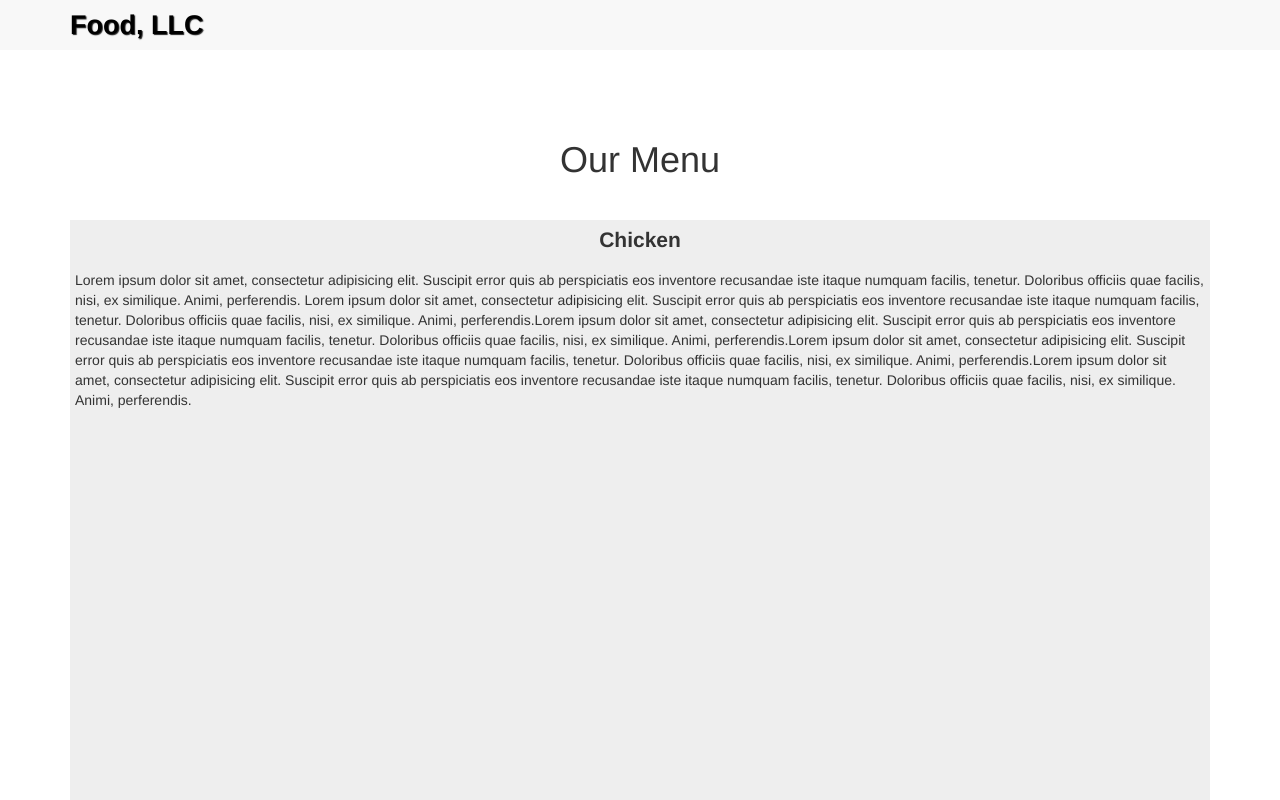
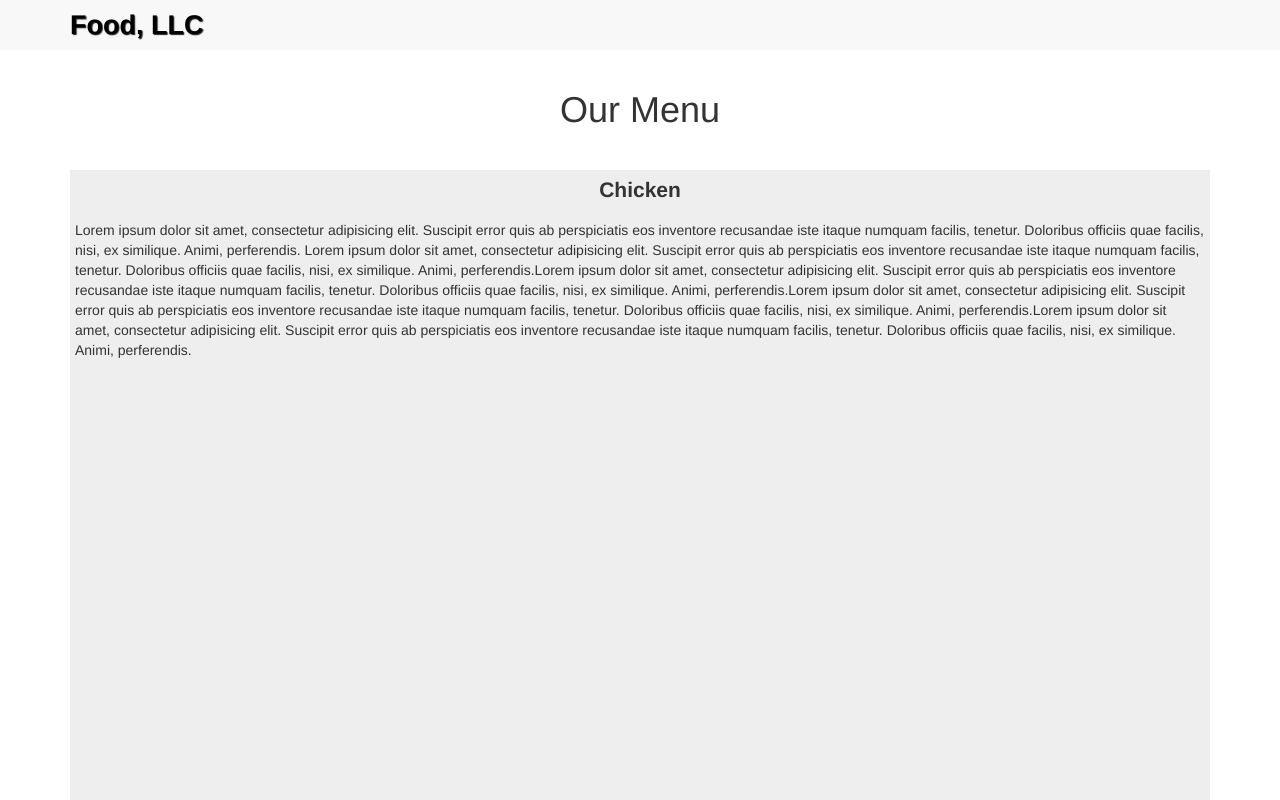
Before and after one commit to yuzhoux/WebDev, a plain HTML site: page site/module3-solution/index.html in a window 1280 px wide. Shown: the top 800 px of the page. Drawn offline with Linux system fonts and the light colour scheme; files whose address does not match are found by name.

Commit message:
Take off h1 padding effect

```diff
--- a/site/module3-solution/css/styles.css
+++ b/site/module3-solution/css/styles.css
@@ -38,7 +38,7 @@
   font-weight: bold;
 }
 #h1{
-  padding-top: 50px;
+  padding-top: 0px;
 }
 .container .jumbotron {
   margin-top: 30px;
```
